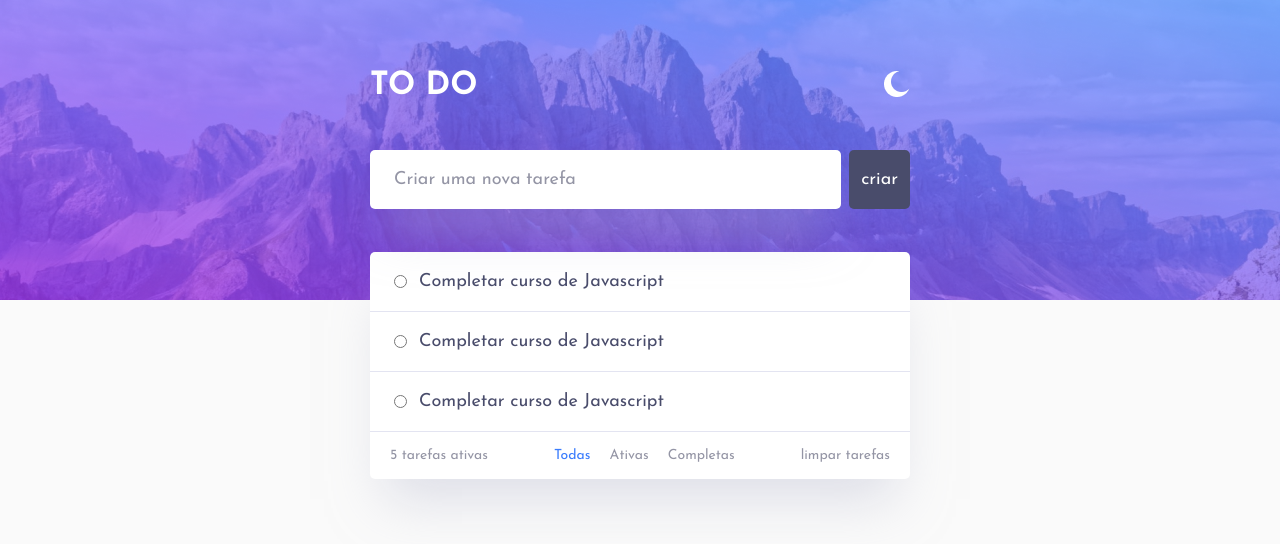
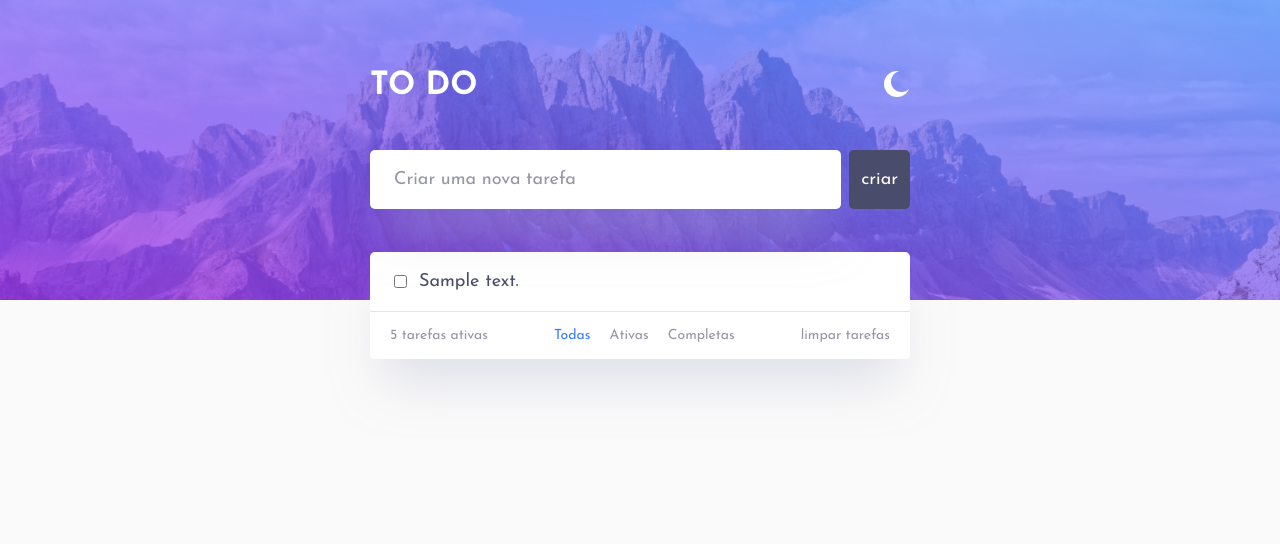
Before and after one commit to joao-06-vitor/todo-app2, a Node server app: page / in a window 1280 px wide. Shown: the top 544 px of the page. Run offline with Node 20, Linux system fonts and the light colour scheme; tables that the repository leaves empty or names only in its code hold one stand-in row (values such as "Sample post"); some libraries are stand-ins or nearby versions.

Commit message:
exibicao das tarefas na pagina home concluida

```diff
--- a/index.js
+++ b/index.js
@@ -49,11 +49,10 @@ app.get('/', (requisicao, resposta)=>{
             }
         })
 
-
+        resposta.render('home', { tarefas})
     })
 
 
-    resposta.render('home')
 })
 
 const conexao = mysql.createConnection({
--- a/views/home.handlebars
+++ b/views/home.handlebars
@@ -1,38 +1,18 @@
 <main>
     <section class="tarefas">
+        {{#each tarefas}}
         <div class="tarefa">
             <form action="">
                <div>
-                <input type="radio" id="tarefa-1">
-                <label for="tarefa-1">Completar curso de Javascript</label>
+                 <input type="checkbox" id="tarefa-{{this.id}}">
+                <label for="tarefa-{{this.id}}">{{this.descricao}}</label>
                 </div>
                 <button>
                     <img src="/imagens/x-icon.png" alt="ícone de X para excluir uma tarefa">
                 </button>
             </form>
         </div>
-        <div class="tarefa">
-            <form action="">
-               <div>
-                <input type="radio" id="tarefa-1">
-                <label for="tarefa-1">Completar curso de Javascript</label>
-                </div>
-                <button>
-                    <img src="/imagens/x-icon.png" alt="ícone de X para excluir uma tarefa">
-                </button>
-            </form>
-        </div>
-        <div class="tarefa">
-            <form action="">
-               <div>
-                <input type="radio" id="tarefa-1">
-                <label for="tarefa-1">Completar curso de Javascript</label>
-                </div>
-                <button>
-                    <img src="/imagens/x-icon.png" alt="ícone de X para excluir uma tarefa">
-                </button>
-            </form>
-        </div>
+        {{/each}}
         <div class="informacoes">
             <p>5 tarefas ativas</p>
 
```
